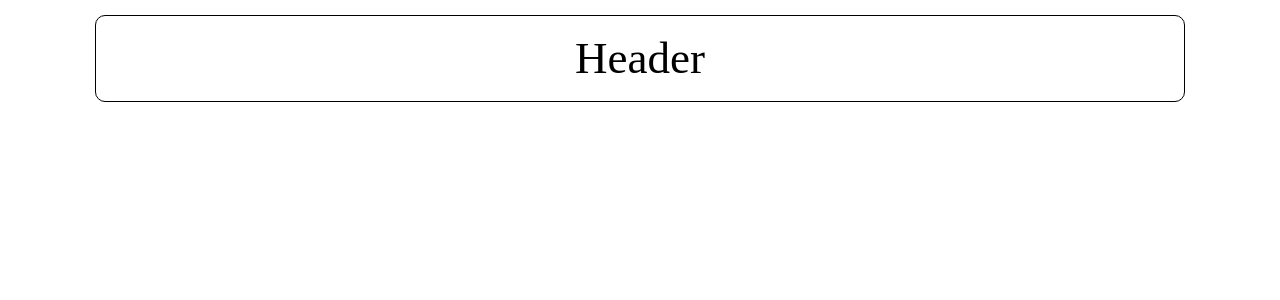
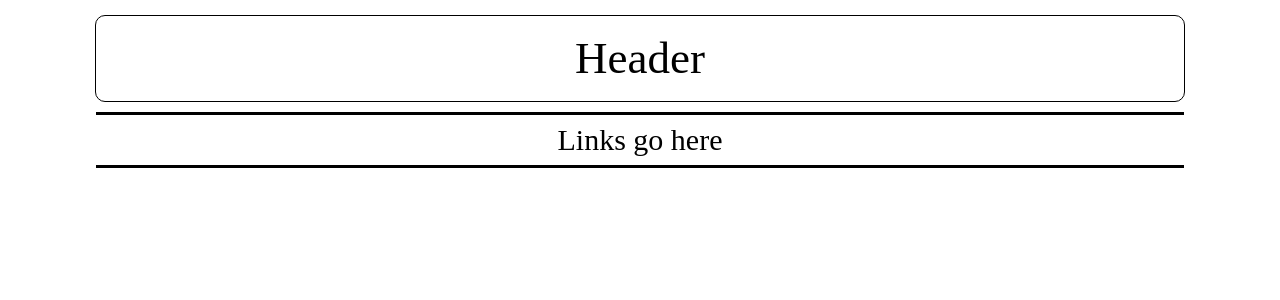
Before and after one commit to kenneth-brook/portfolio-2021, a React (Create React App) app: page / in a window 1280 px wide. Shown: the top 300 px of the page. Built offline with nearby package versions, Linux system fonts and the light colour scheme.

Commit message:
started nav component

```diff
--- a/src/App.js
+++ b/src/App.js
@@ -1,11 +1,13 @@
 import "./sass/index.scss";
 
 import Header from "./components/Header";
+import Nav from "./components/Nav";
 
 function App() {
 	return (
 		<div className='App'>
 			<Header />
+			<Nav />
 		</div>
 	);
 }
--- a/src/components/Header.js
+++ b/src/components/Header.js
@@ -2,9 +2,9 @@ import React from "react";
 
 function Header() {
 	return (
-		<div className='headerWrap'>
+		<header className='headerWrap'>
 			<h1>Header</h1>
-		</div>
+		</header>
 	);
 }
 
--- /dev/null
+++ b/src/components/Nav.js
@@ -0,0 +1,11 @@
+import React from "react";
+
+function Nav() {
+	return (
+		<nav className='navWrap'>
+			<h2>Links go here</h2>
+		</nav>
+	);
+}
+
+export default Nav;
--- a/src/sass/index.scss
+++ b/src/sass/index.scss
@@ -1,3 +1,4 @@
 @import "reset.scss";
 @import "global.scss";
 @import "header.scss";
+@import "nav.scss";
--- /dev/null
+++ b/src/sass/nav.scss
@@ -0,0 +1,14 @@
+.navWrap {
+	width: 85%;
+	margin: 0 auto;
+	margin-top: 10px;
+	border-top: 3px solid black;
+	border-bottom: 3px solid black;
+
+	h2 {
+		font-size: 3rem;
+		margin-top: 10px;
+		margin-bottom: 10px;
+		text-align: center;
+	}
+}
```
Also changed, not shown: 1 other file (tests, documents, lock files or other folders).
